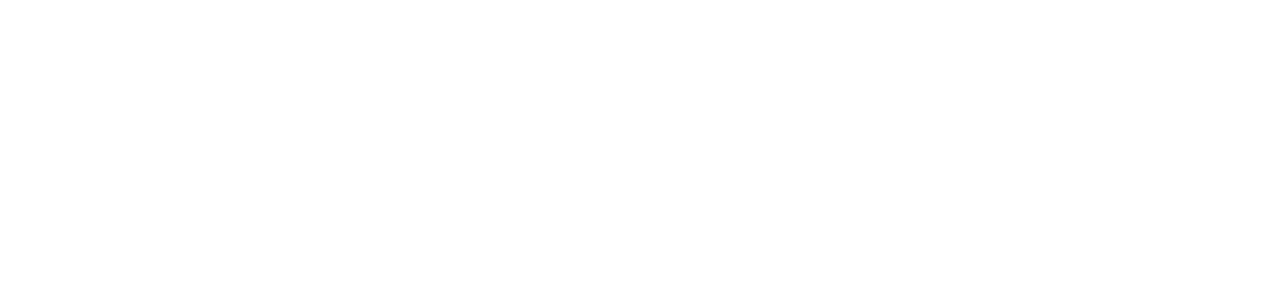
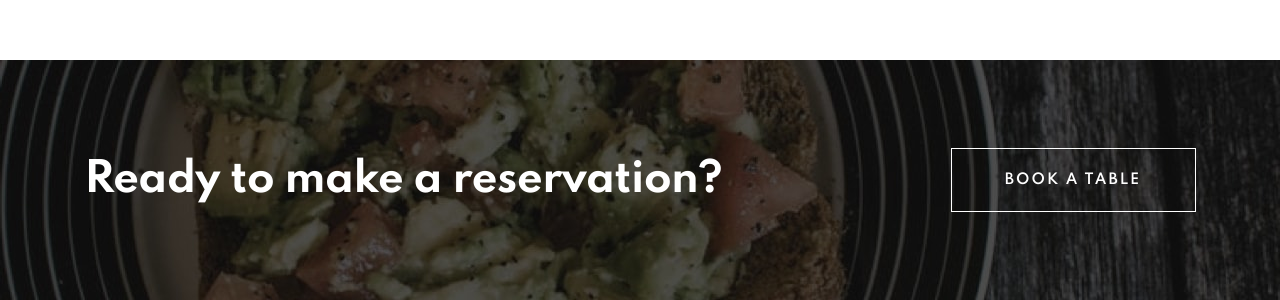
Before and after one commit to brasspetals/fm-dine-restaurant-website, a Svelte app: page / in a window 1280 px wide. Shown: the part 3976-4276 px from the top of the page. Before the commit the page ends 3492 px from the top, so only its background shows below. Built offline with nearby package versions, Linux system fonts and the light colour scheme.

Commit message:
Add CTA section

```diff
--- a/src/App.svelte
+++ b/src/App.svelte
@@ -2,17 +2,19 @@
 	import Hero from './components/home/Hero.svelte'
 	import About from './components/home/About.svelte'
 	import Menu from './components/home/Menu.svelte'
+	import CTA from './components/home/CTA.svelte'
 </script>
 
 <Hero/>
 <About/>
 <Menu/>
 <div class="break"></div>
+<CTA/>
 
 <style>
 	.break {
 		background-color: white;
-		height: 500px;
+		height: 1044px;
 		width: 100%;
 	}
 </style>
--- a/src/components/home/About.svelte
+++ b/src/components/home/About.svelte
@@ -183,8 +183,6 @@
       justify-items: left;
       text-align: left;
       max-width: 33ch;
-      /* align-self: center;
-      margin-top: -5.5%; */
       margin-top: 39.5%;
     }
 
--- /dev/null
+++ b/src/components/home/CTA.svelte
@@ -0,0 +1,72 @@
+<script>
+  import Button from '../shared/Button.svelte'
+</script>
+
+<section class="cta">
+  <div class="cta__content">
+    <h2>Ready to make a reservation?</h2>
+    <Button/>
+  </div>
+</section>
+
+<style>
+  .cta {
+    background-image: -webkit-image-set(
+      url("/images/homepage/ready-bg-mobile.jpg") 1x,
+      url("/images/homepage/ready-bg-mobile@2x.jpg") 2x);
+    background-image: image-set(
+      url("/images/homepage/ready-bg-mobile.jpg") 1x,
+      url("/images/homepage/ready-bg-mobile@2x.jpg") 2x);
+    background-repeat: no-repeat;
+    background-size: cover;
+    color: var(--color-white);
+    text-align: center;
+    display: grid;
+    justify-items: center;
+    padding: 5rem 1.5rem;
+  }
+
+  .cta__content {
+    width: 100%;
+    display: grid;
+    gap: 1.5rem;
+    justify-items: center;
+    align-content: center;
+  }
+
+  h2 {
+    color: var(--color-white);
+  }
+
+  @media (min-width: 37.5rem) {
+    .cta {
+      background-image: -webkit-image-set(
+        url("/images/homepage/ready-bg-tablet.jpg") 1x,
+        url("/images/homepage/ready-bg-tablet@2x.jpg") 2x);
+      background-image: image-set(
+        url("/images/homepage/ready-bg-tablet.jpg") 1x,
+        url("/images/homepage/ready-bg-tablet@2x.jpg") 2x);
+      padding: 4.0625rem 1.5rem;
+    }
+  }
+
+  @media (min-width: 1150px) {
+    .cta {
+      height: 15rem;
+      padding: 4.0625rem 4rem;
+      background-image: -webkit-image-set(
+        url("/images/homepage/ready-bg-desktop.jpg") 1x,
+        url("/images/homepage/ready-bg-desktop@2x.jpg") 2x);
+      background-image: image-set(
+        url("/images/homepage/ready-bg-desktop.jpg") 1x,
+        url("/images/homepage/ready-bg-desktop@2x.jpg") 2x);
+    }
+
+    .cta__content {
+      max-width: 69.4375rem;
+      grid-auto-flow: column;
+      justify-content: space-between;
+      align-items: center;
+    }
+  }
+</style>
```
